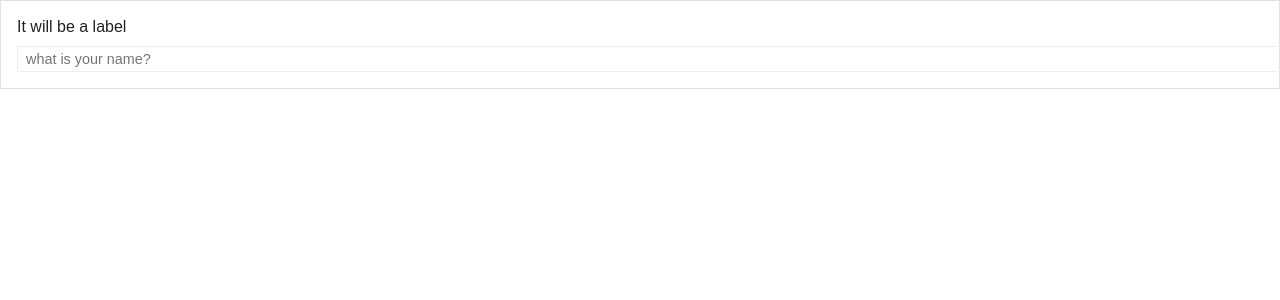
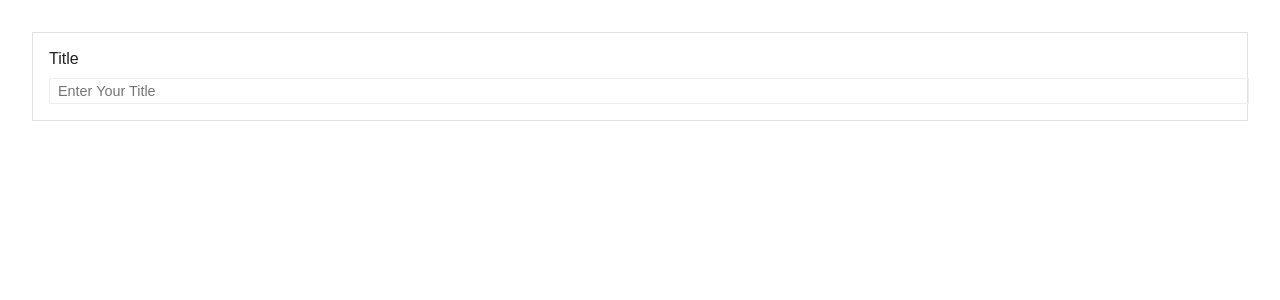
Before and after one commit to HM-Azijul/React-Custom-Form, a React (Vite) app: page / in a window 1280 px wide. Shown: the top 300 px of the page. Built offline with nearby package versions, Linux system fonts and the light colour scheme.

Commit message:
add Label component into inputs dir

```diff
--- a/src/app/App.jsx
+++ b/src/app/App.jsx
@@ -5,12 +5,16 @@ import Text from '../components/UI/texts/Text';
 
 const App = () => {
   return (
-    <div>
+    <div className="root">
       {/* <TextInput />
       <Button>Test Me</Button>
       <Text size="lg">lorem1000</Text> */}
 
-      <InputGroup />
+      <InputGroup
+        name="title"
+        placeholder={'Enter Your Title'}
+        label={'Title'}
+      />
     </div>
   );
 };
--- /dev/null
+++ b/src/components/UI/inputs/Label.jsx
@@ -0,0 +1,23 @@
+import styled from 'styled-components';
+
+const fontSizes = {
+  sm: '0.8rem',
+  md: '1rem',
+  lg: '1.1rem',
+};
+
+const lineHeight = {
+  sm: 1.2,
+  md: 1.4,
+  lg: 1.6,
+}; //এটা নাম্বার তাই ডাবল কোট দেই নি। উপরের টার সাথে rem আছে তাই ওইটাকে স্ট্রিং বানাতে হইছিল।
+
+const Label = styled.label`
+  font-family: Arial;
+  font-size: ${(props) => fontSizes[props.size] ?? '1rem'};
+  color: #222;
+  line-height: ${(props) => lineHeight[props.line] ?? 1.3};
+  user-select: none;
+`;
+
+export default Label;
--- a/src/components/shared/forms/InputGroup.jsx
+++ b/src/components/shared/forms/InputGroup.jsx
@@ -1,6 +1,6 @@
 import styled from 'styled-components';
 import TextInput from '../../UI/inputs/TextInput';
-import Text from '../../UI/texts/Text';
+import Label from '../../UI/inputs/Label';
 
 const Container = styled.div`
   width: 100%;
@@ -11,11 +11,16 @@ const Container = styled.div`
   gap: 0.5rem;
 `;
 
-const InputGroup = () => {
+const InputGroup = ({ label, name, value, placeholder }) => {
   return (
     <Container>
-      <Text>It will be a label</Text>
-      <TextInput placeholder="what is your name?" />
+      <Label htmlFor={name}>{label}</Label>
+      <TextInput
+        name={name}
+        id={name}
+        placeholder={placeholder ?? ''}
+        value={value}
+      />
     </Container>
   );
 };
--- a/src/main.css
+++ b/src/main.css
@@ -49,3 +49,7 @@ table {
 	border-collapse: collapse;
 	border-spacing: 0;
 }
+
+.root{
+    padding: 2rem;
+}
```
